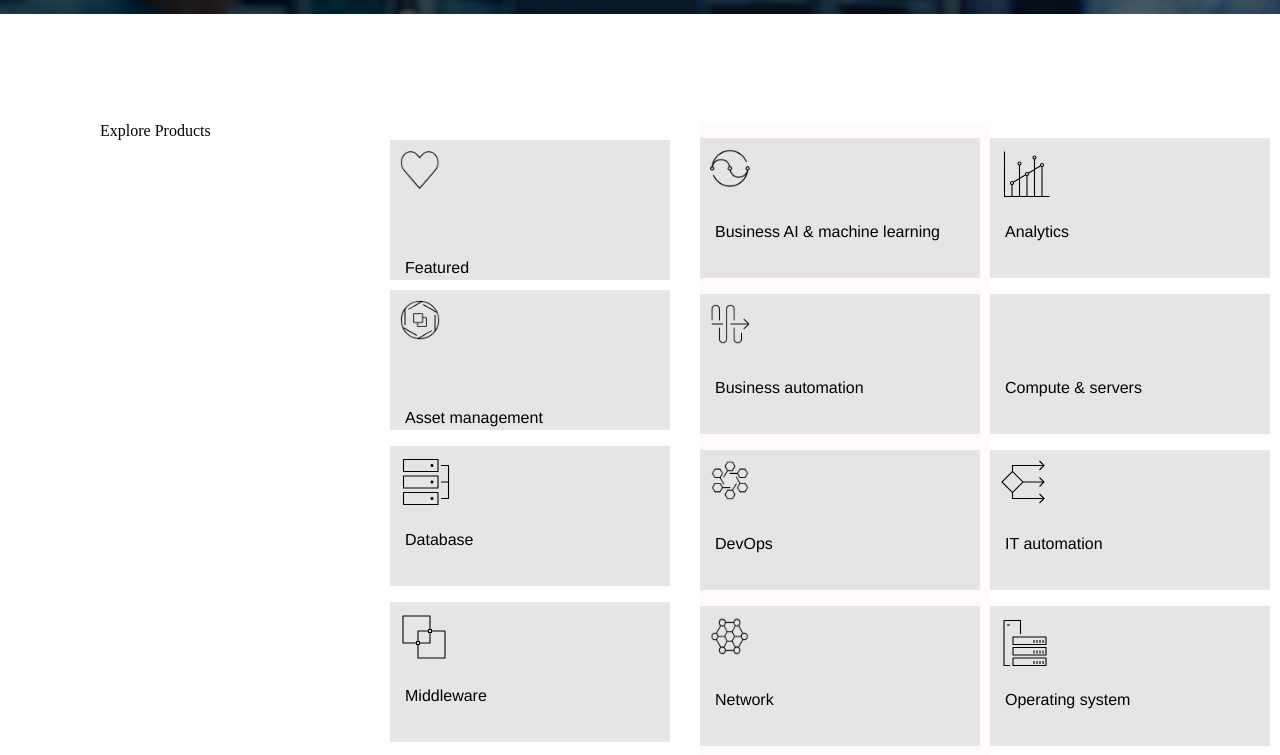
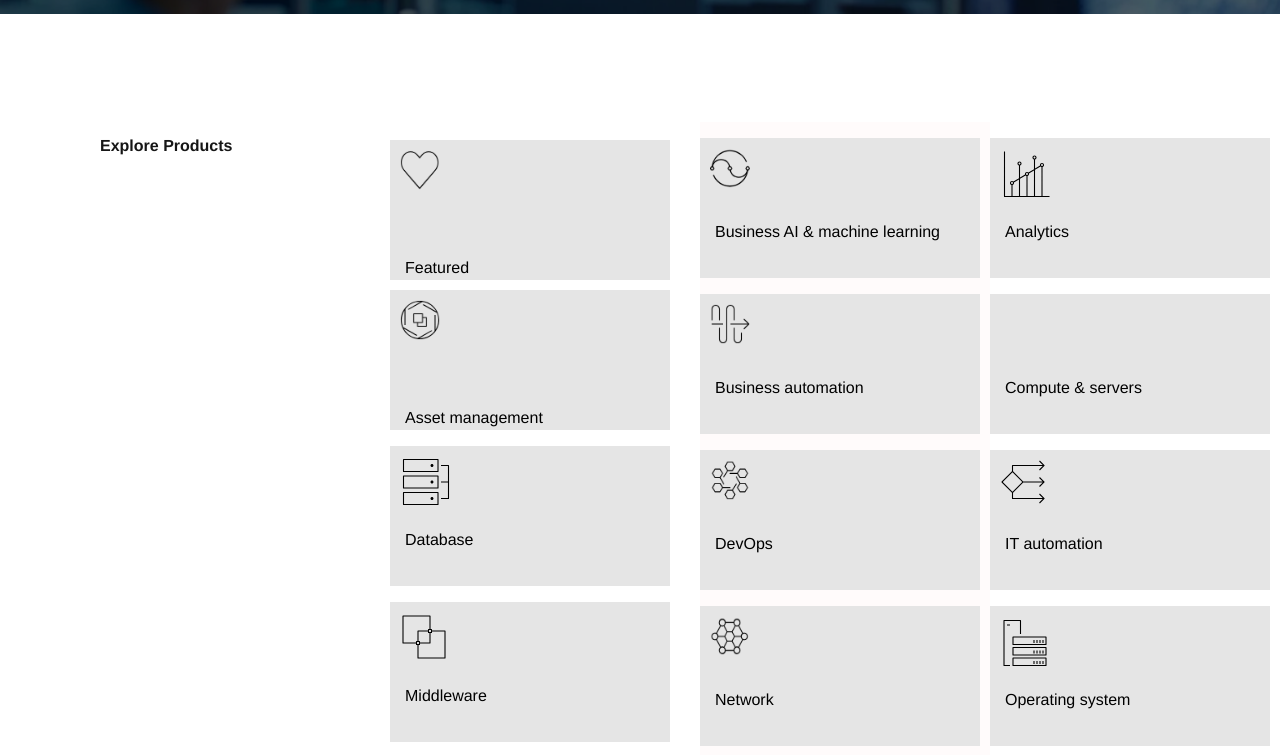
Before and after one commit to millath123/ibm, a plain HTML site: page index.html in a window 1280 px wide. Shown: the part 2120-2875 px from the top of the page. Drawn offline with Linux system fonts and the light colour scheme.

Commit message:
Update ibm.css

```diff
--- a/ibm.css
+++ b/ibm.css
@@ -2,9 +2,8 @@ body{
     padding: 0;
     margin: 0;
    /* font-family:"IBM Plex Sans", ibm-plex-sans, "Helvetica Neue", Arial, sans-serif; */
+
 }
-
-
 
 .nav1{
     display: flex;
@@ -211,7 +210,10 @@ text-decoration: none;
     padding-top: 10px;
     color: #0f62fe;
     font-family: "IBM Plex Sans", ibm-plex-sans, "Helvetica Neue", Arial, sans-serif;
-
+    text-decoration: none;
+}
+.dislink a{
+    text-decoration: none;
 }
 
 .threethree{
@@ -432,9 +434,16 @@ li:after{
 .featured{
     margin-top: 18px;
 }
-.explore1{flex: 1;
-
-
+.explore1{
+    flex: 1;
+    font-size: 16px;
+ font-family: "IBM Plex Sans", ibm-plex-sans, "Helvetica Neue", Arial, sans-serif
+ ;
+ letter-spacing: normal;
+ line-height: normal;
+ padding-top: 15px;
+ font-weight: 700;
+ color: #161616;
 }
 .txt{
     padding-top: 105px;
@@ -510,6 +519,9 @@ text-decoration: none;
 }
 .dislik8 a{
     font-size: 15px;
+    text-decoration: none;
+}
+.dislink4 a{
     text-decoration: none;
 }
 .detebox{
```
